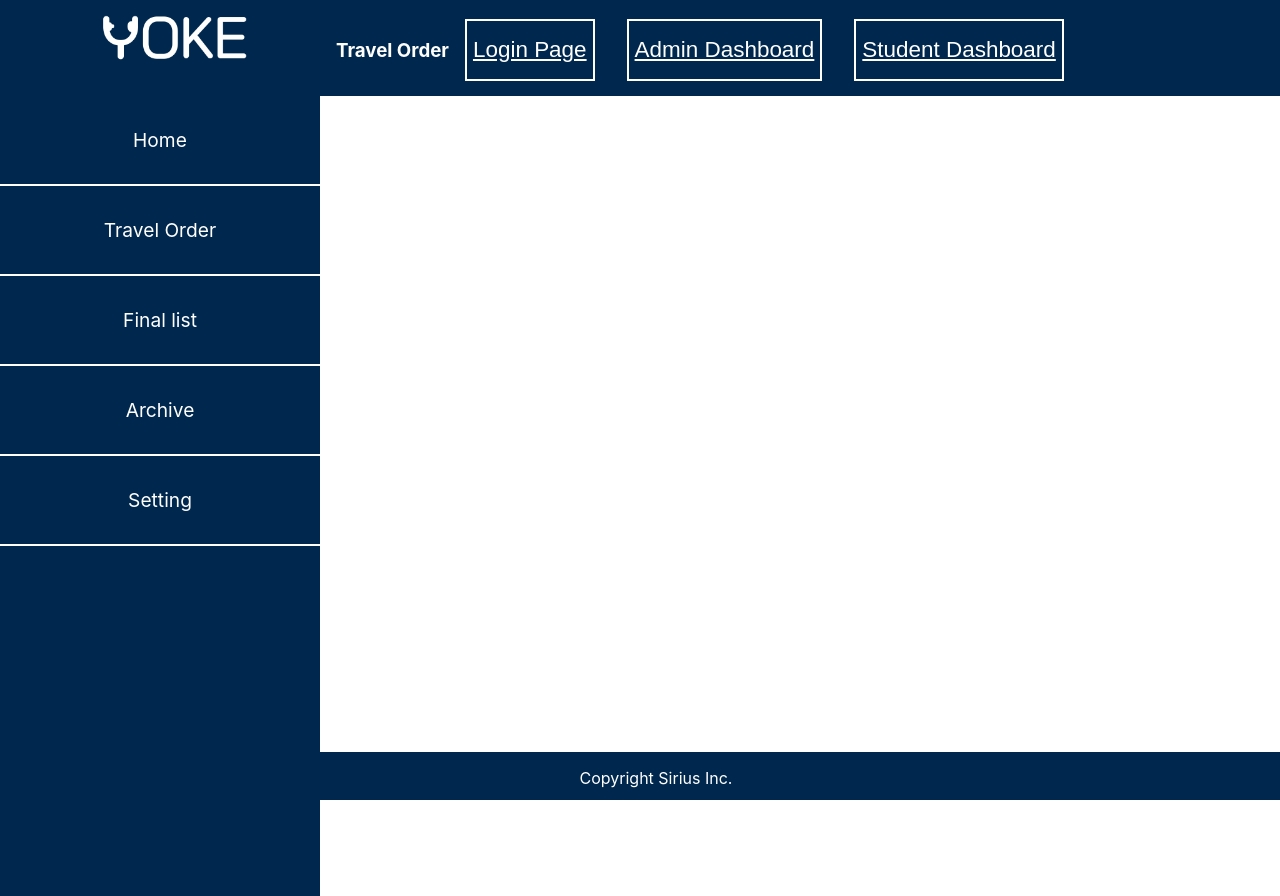
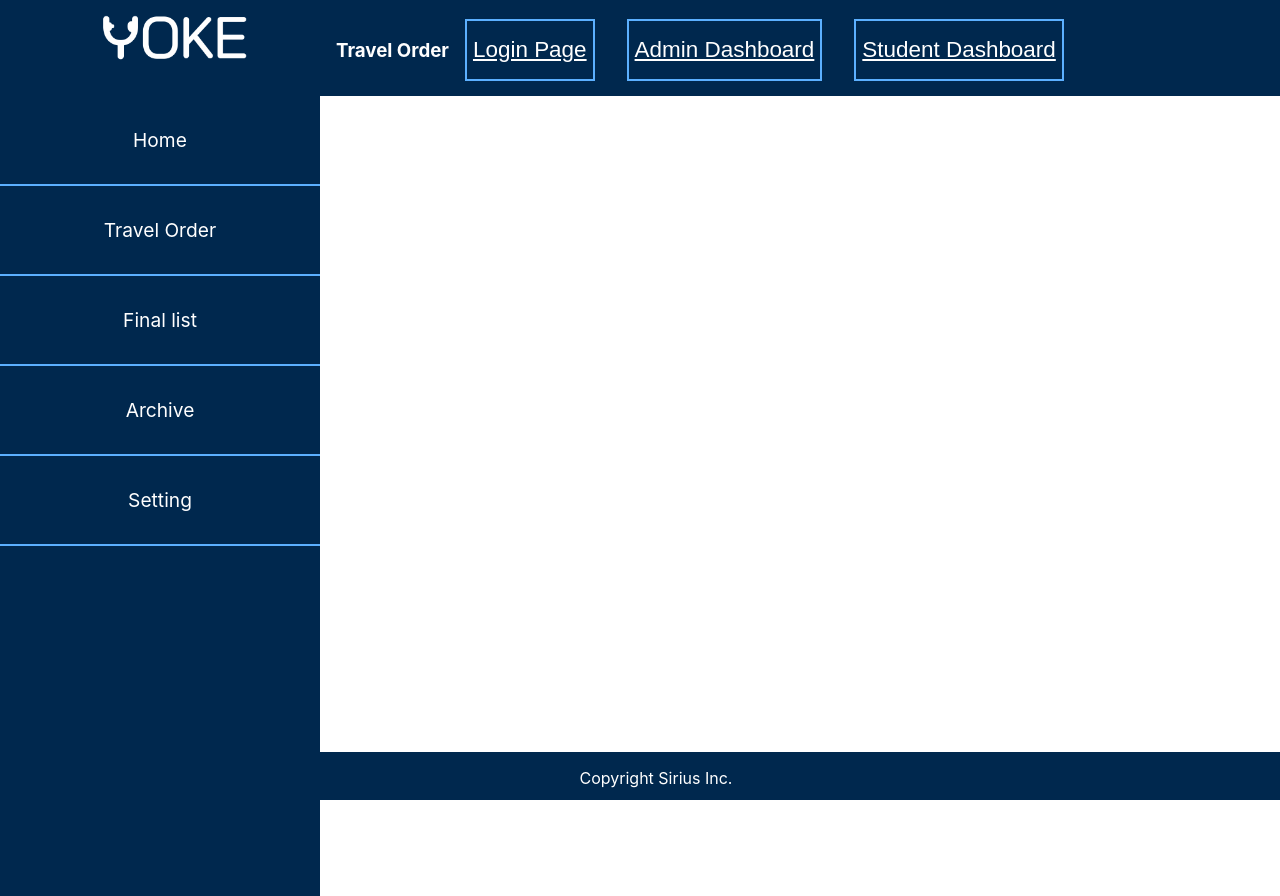
Before and after one commit to adilsaju/yoke, a React (Create React App) app in the folder client/: page / in a window 1280 px wide. Built offline with nearby package versions, Linux system fonts and the light colour scheme; no server answers.

Commit message:
css-change

```diff
--- a/client/src/App.css
+++ b/client/src/App.css
@@ -23,7 +23,7 @@ table {
 table td {
 
   margin: 2rem;
-  padding: 2rem;
+  padding: 1rem;
   border: 1px solid grey;
   overflow-wrap:break-word;
 }
@@ -201,7 +201,7 @@ nav a{
 
 nav ul li{
   padding: 2rem 2rem;
-  border-bottom: 2px solid white;
+  border-bottom: 2px solid #5cb0ff;;
 }
 
 nav ul{
@@ -240,6 +240,8 @@ nav li:hover{
 
 td a,.studentupload a{
   color: black;
+
+
 }
 footer{
   height: 1rem;
@@ -260,7 +262,7 @@ footer p{
 .page-name button{
   margin: 0 1rem;
   background-color: #00284E;;
-  border: 2px solid white;
+  border: 2px solid #5cb0ff;
 
 }
 
```
